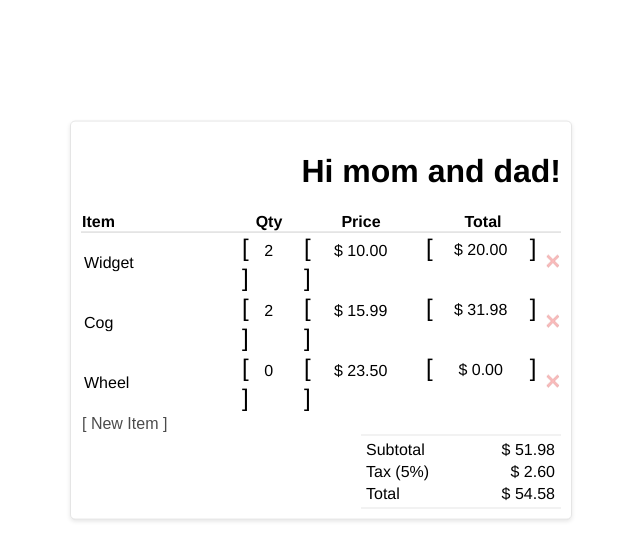
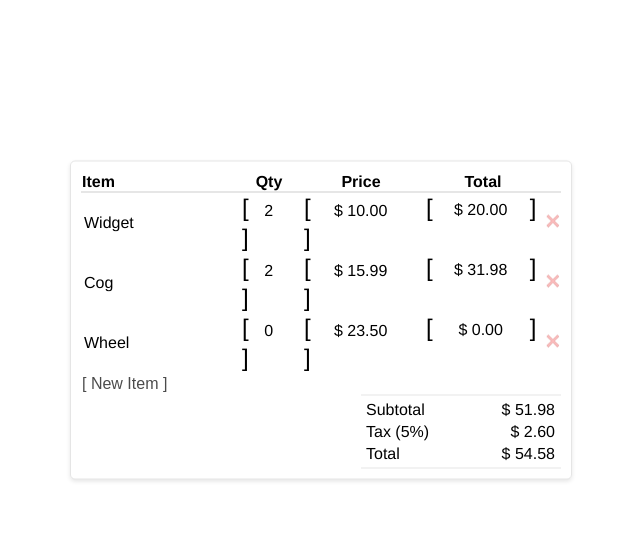
Before and after one commit to tylerkeesling/importio-invoice, a React (Create React App) app: page / in a window 1280 px wide. Shown: the top 560 px of the page, without its empty margins (319-959 px from the left). Built offline with nearby package versions, Linux system fonts and the light colour scheme.

Commit message:
removed mom and dad

```diff
--- a/src/components/App.jsx
+++ b/src/components/App.jsx
@@ -7,7 +7,6 @@ import styles from './app.module.css';
 const App = () => (
   <div className={styles.container}>
     <div className={styles['invoice-table']}>
-      <h1>Hi mom and dad!</h1>
       <InvoiceContainer />
       <TotalContainer />
     </div>
```
